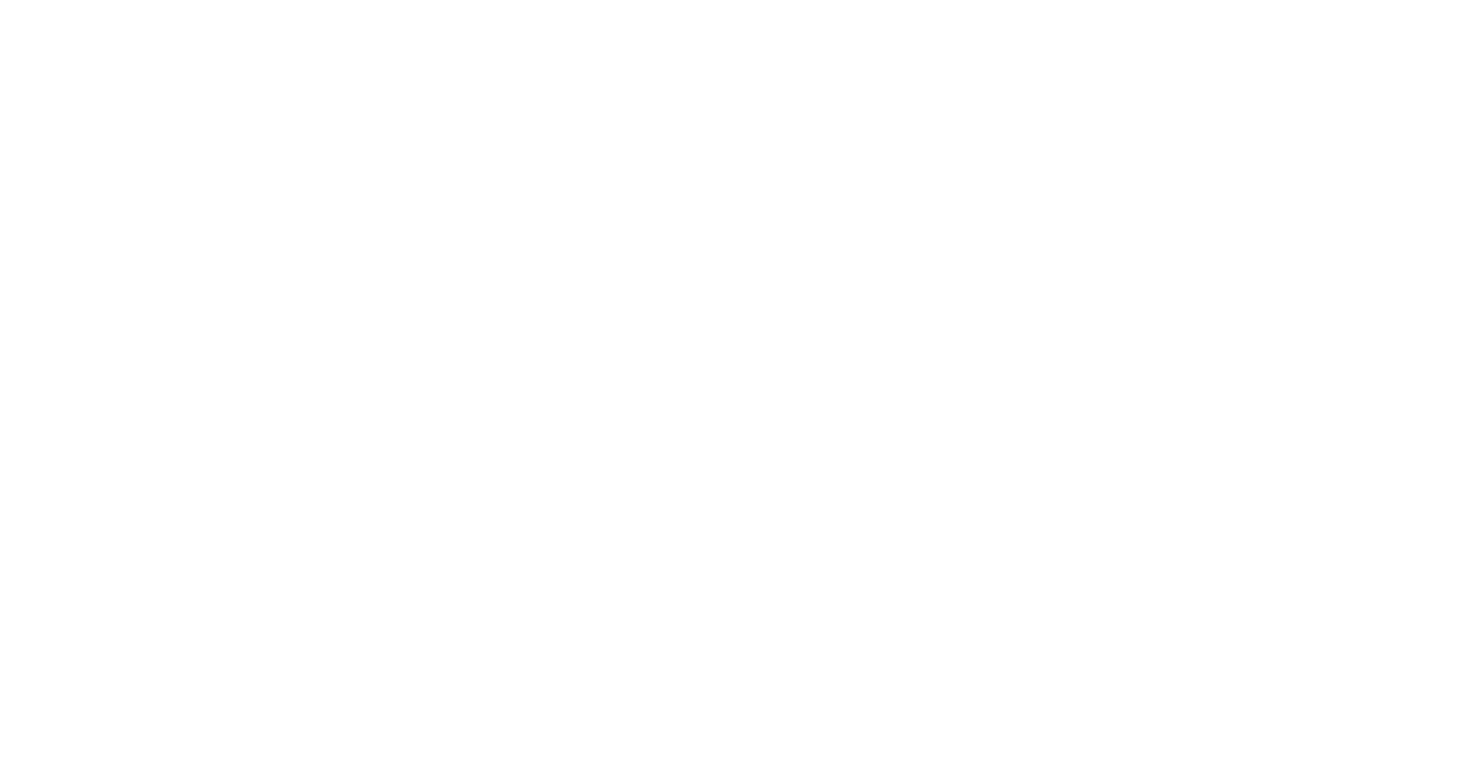
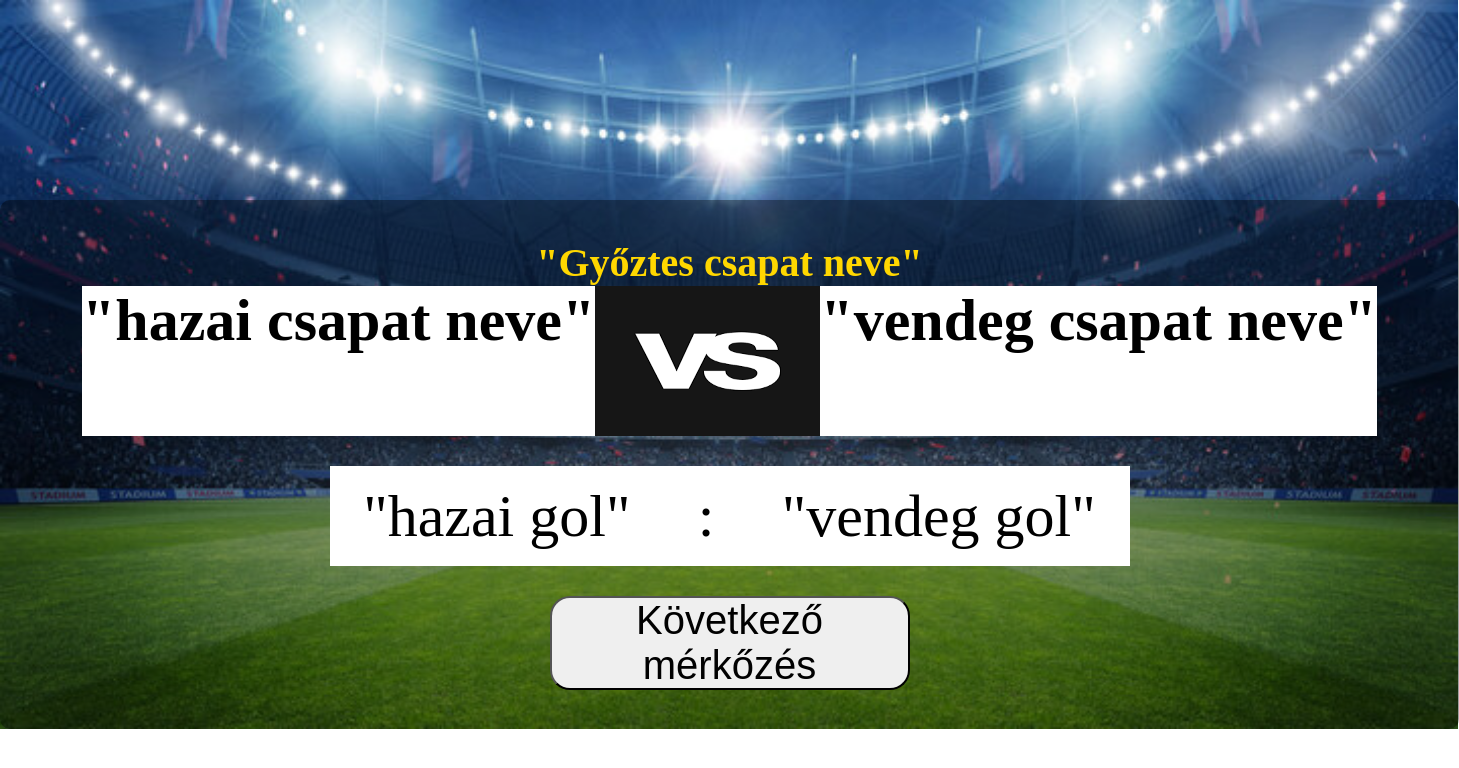
Before and after one commit to GaboSuli/Foci-Projekt-Munka, a plain HTML site: page eredmeny.html in a window 1280 px wide. Shown: the whole page, 1459 px wide, since content can reach past the window. Drawn offline with Linux system fonts and the light colour scheme.

Commit message:
eredmeny01

```diff
--- a/eredmeny.css
+++ b/eredmeny.css
@@ -0,0 +1,58 @@
+*{
+    margin: 0;
+    padding: 0;
+    box-sizing: border-box;
+}
+.eredmeny{
+    width: 1459px;
+    height: 529px;
+    top: -278px;
+    left: -872px;
+    border: 5px;
+    border-radius: 10px;
+    background: #00000060;
+    display: flex;
+    justify-content: center;
+    align-items: center;
+    margin: auto;
+    margin-top: 200px;
+    flex-direction: column;
+}
+body{
+    background-image: url(kezdo.jpg);
+    background-repeat: no-repeat;
+    background-size: cover;
+}
+h1{
+    color:gold;
+    text-align: center;
+    font-size: 40px;
+}
+.sor1{
+    display: flex;
+    justify-content: space-evenly;
+    font-size: 40px;
+    background-color: white;
+    height: 150px;
+}
+.sor2{
+    display: flex;
+    justify-content: space-evenly;
+    font-size: 40px;
+    background-color: white;
+    height: 100px;
+    margin-top: 30px;
+    align-items: center;
+    width: 800px;
+    justify-content: space-around;
+}
+p{
+    font-size: 60px;
+}
+.ujra{
+    margin-top: 30px;
+    width: 360px;
+    font-size: 40px;
+    border-radius: 20px;
+    background-color: rgb(rgb(30, 111, 45), green, blue);
+}
--- a/eredmeny.html
+++ b/eredmeny.html
@@ -7,6 +7,20 @@
     <title>Eredményjelző</title>
 </head>
 <body>
+    <section class="eredmeny">
+        <h1>"Győztes csapat neve"</h1>
+        <div class="sor1">
+            <h2>"hazai csapat neve"</h2>
+            <img src="projektkepek/vs.png" alt="">
+            <h2>"vendeg csapat neve"</h2>
+        </div>
+        <div class="sor2">
+            <p>"hazai gol"</p>
+            <p>:</p>
+            <p>"vendeg gol"</p>
+        </div>
+        <button type="button" id="restrat" class="ujra">Következő mérkőzés</button>
+    </section>
     <script src="js.js"></script>
 </body>
 </html>
--- a/kezdo.css
+++ b/kezdo.css
@@ -44,6 +44,7 @@ body{
 .kezdes{
     width: 180px;
     font-size: 40px;
+    border-radius: 20px;
 }
 .cs{
     width: 500px;
```
